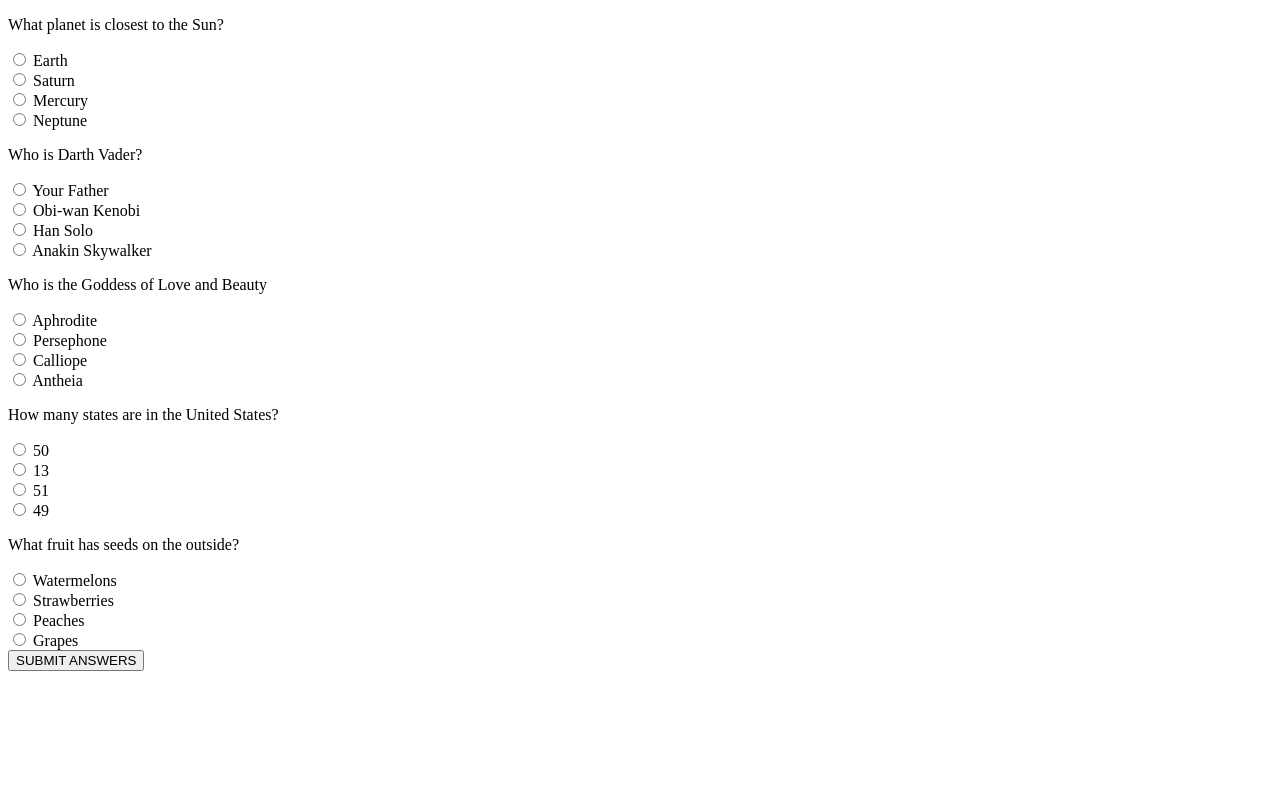
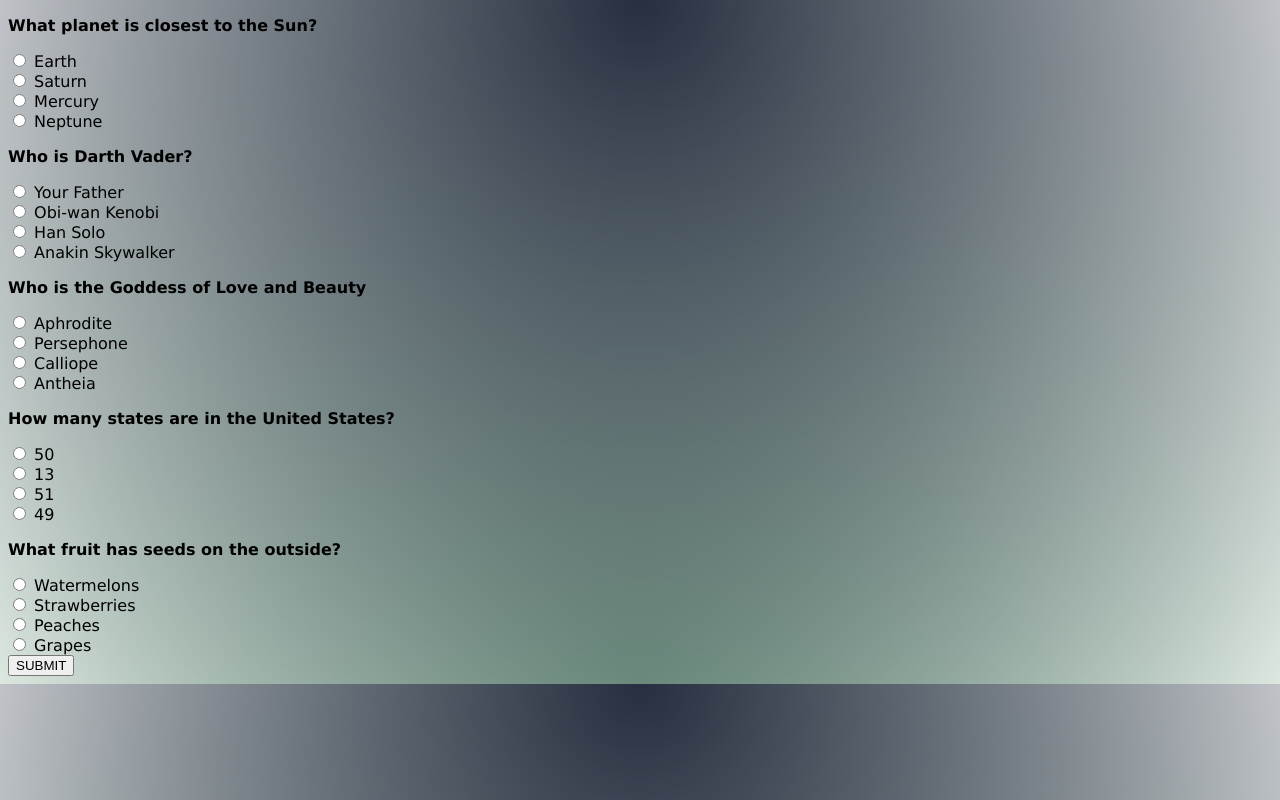
Before and after one commit to jeremyrrose/Trivia-Game, a plain HTML site: page index.html in a window 1280 px wide. Drawn offline with Linux system fonts and the light colour scheme.

Commit message:
somestyling

```diff
--- a/index.html
+++ b/index.html
@@ -73,7 +73,10 @@
 <input type="radio"  name="fruit" value="Grapes">
 <label for="grapes">Grapes</label><br>
 
-<input type="submit" value="SUBMIT ANSWERS" onclick="RESULTS()">
+
+    <button id="submit">SUBMIT</button>
+
+
     <script src="script.js"></script>
 </body>
 
--- a/style.css
+++ b/style.css
@@ -0,0 +1,19 @@
+* {
+    box-sizing: border-box;
+}
+
+body{
+   background: radial-gradient(ellipse at top, #272F40, transparent),
+               radial-gradient(ellipse at bottom,#86AE94, transparent);
+               font-family: 'Lucida Sans', 'Lucida Sans Regular', 'Lucida Grande', 'Lucida Sans Unicode', Geneva, Verdana, sans-serif;
+
+               align-items: center;
+}
+
+
+p{
+
+    font-weight: bold;
+    align-items: center;
+
+}
```
